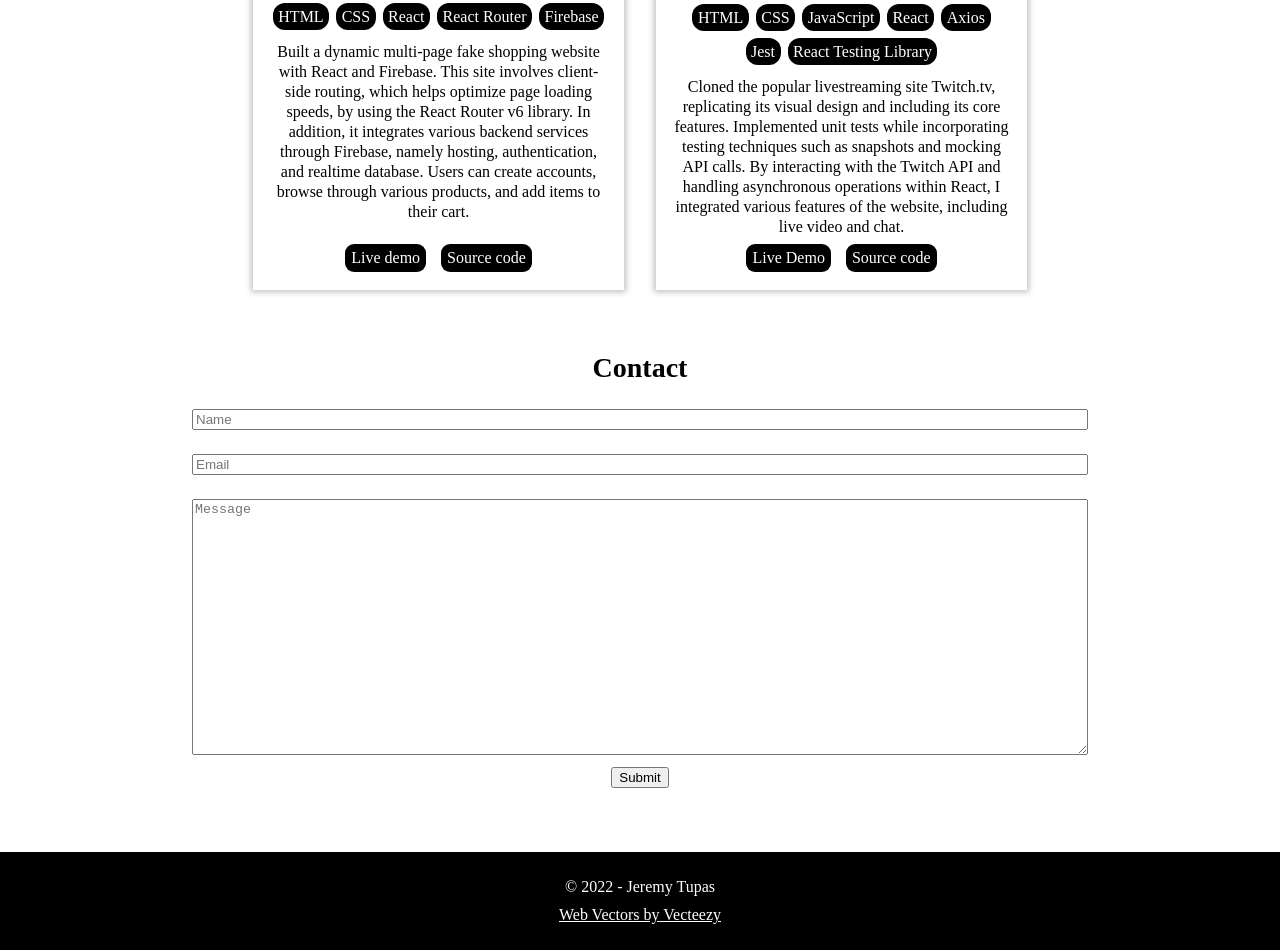
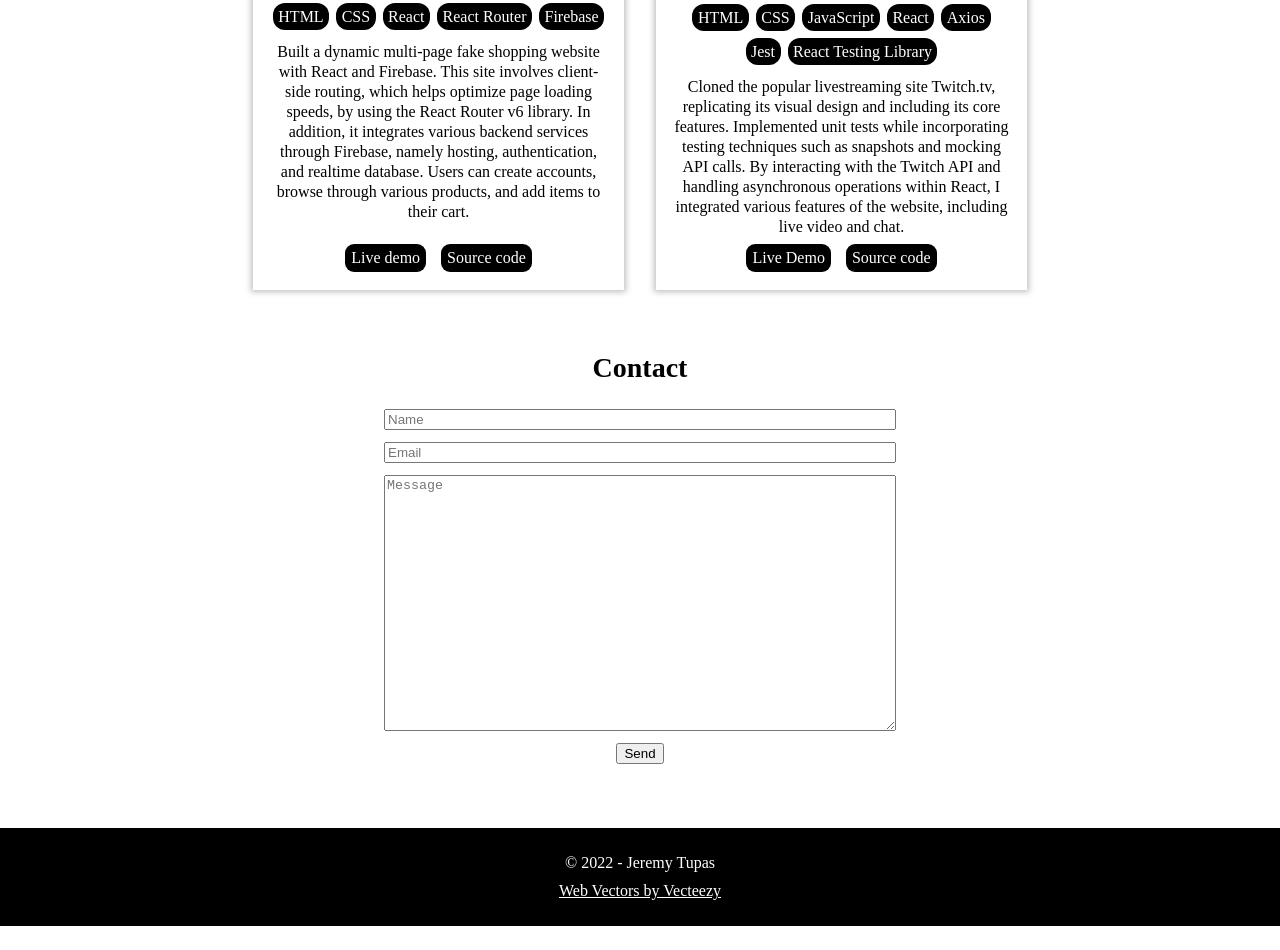
Before and after one commit to tupasj/developer_portfolio_gatsby, a Gatsby site: page / in a window 1280 px wide. Shown: the part 2107-3057 px from the top of the page. After the commit the page ends 3033 px from the top, so only its background shows below. Built offline with nearby package versions, Linux system fonts and the light colour scheme; Gatsby itself is replaced by a stand-in of ours.

Commit message:
Added form using Formspree

```diff
--- a/gatsby-config.js
+++ b/gatsby-config.js
@@ -1,3 +1,7 @@
+require("dotenv").config({
+  path: `.env.${process.env.NODE_ENV}`,
+})
+
 module.exports = {
   siteMetadata: {
     title: `Jeremy Tupas | Web Developer Portfolio`,
--- a/package.json
+++ b/package.json
@@ -15,6 +15,7 @@
     "clean": "gatsby clean"
   },
   "dependencies": {
+    "@formspree/react": "^2.4.0",
     "babel-plugin-styled-components": "^2.0.7",
     "gatsby": "^4.23.1",
     "gatsby-plugin-image": "^2.24.0",
--- a/src/components/Main/Contact.js
+++ b/src/components/Main/Contact.js
@@ -3,8 +3,13 @@ import styled from "styled-components";
 import { ContactForm } from "../UI";
 
 const Container = styled.section`
-margin-left: 15%;
-margin-right: 15%;
+@media (max-width: 468px) {
+  display: flex;
+  flex-direction: column;
+  align-items: center;
+}
+margin-left: 30%;
+margin-right: 30%;
 margin-bottom: 5%;
 text-align: center;
 `;
--- a/src/components/UI/ContactForm.js
+++ b/src/components/UI/ContactForm.js
@@ -1,20 +1,63 @@
 import * as React from "react";
 import styled from "styled-components";
+import { useForm, ValidationError } from "@formspree/react";
 
 const Container = styled.div``;
 
+const Form = styled.form`
+  display: grid;
+  gap: 12px;
+`;
+
+// Notification box
+const NotificationBox = styled.div``;
+
+const Success = styled.div``;
+
+const Error = styled.div`
+  color: red;
+`;
+
+// Form elements
+const Honeypot = styled.input`
+  display: none;
+`;
+
+const Input = styled.input``;
+
+const TextArea = styled.textarea`
+  height: 250px;
+`;
+
+const Send = styled.button`
+  justify-self: center;
+`;
+
 const ContactForm = () => {
+  const [state, handleSubmit] = useForm("mjvzrbdp");
+  // const [state, handleSubmit] = useForm(process.env.GATSBY_CONTACT_FORM);
+
   return (
     <Container>
-      <form style={{display: 'grid', gap: '12px'}}>
-        <label htmlFor="name"></label>
-        <input type="text" id="name" name="name" placeholder="Name"/>
-        <label htmlFor="sender-email"></label>
-        <input type="text" id="sender-email" name="sender-email" placeholder="Email" />
-        <label htmlFor="message"></label>
-        <textarea id="message" name="message" placeholder="Message" style={{height: '250px'}}></textarea>
-        <input type="submit" value="Submit" style={{justifySelf: 'center'}} />
-      </form>
+      <Form onSubmit={handleSubmit}>
+
+        <NotificationBox>
+          {state.succeeded && <Success>Email sent! &#128512;</Success>}
+          <Error>
+            <ValidationError prefix="Name" field="name" errors={state.errors} />
+            <ValidationError prefix="Email" field="email" errors={state.errors} />
+            <ValidationError prefix="Message" field="message" errors={state.errors} />
+            <ValidationError errors={state.errors} />
+          </Error>
+        </NotificationBox>
+
+        <Honeypot type="text" name="_gotcha" />
+        <Input type="text" name="name" id="name" placeholder="Name" />
+        <Input id="email" type="email" name="email" placeholder="Email" required/>
+        <TextArea id="message" name="message" placeholder="Message" required />
+
+        <Send type="submit" disabled={state.submitting}>Send</Send>
+      </Form>
     </Container>
   );
 };
```
Also changed, not shown: 2 other files.
